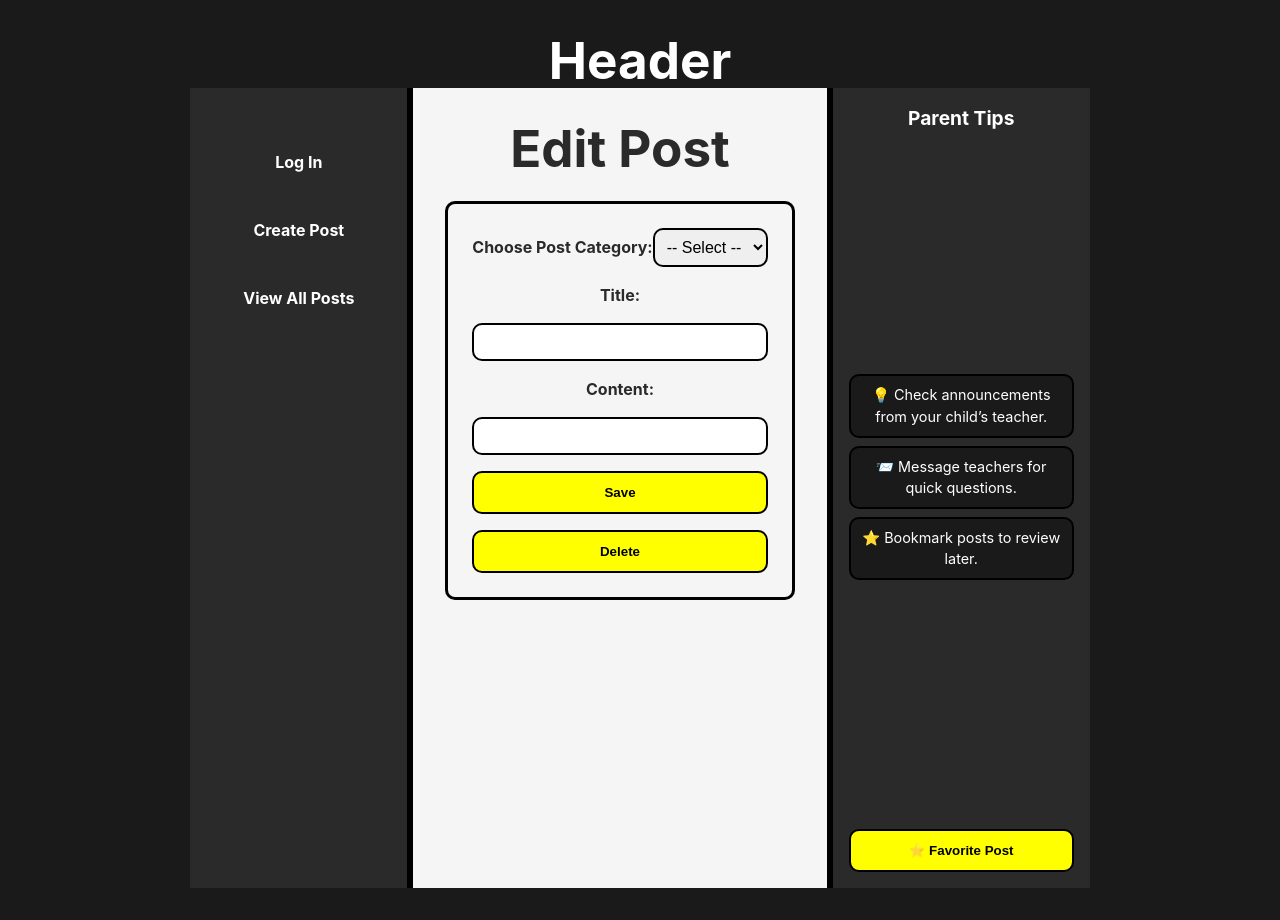
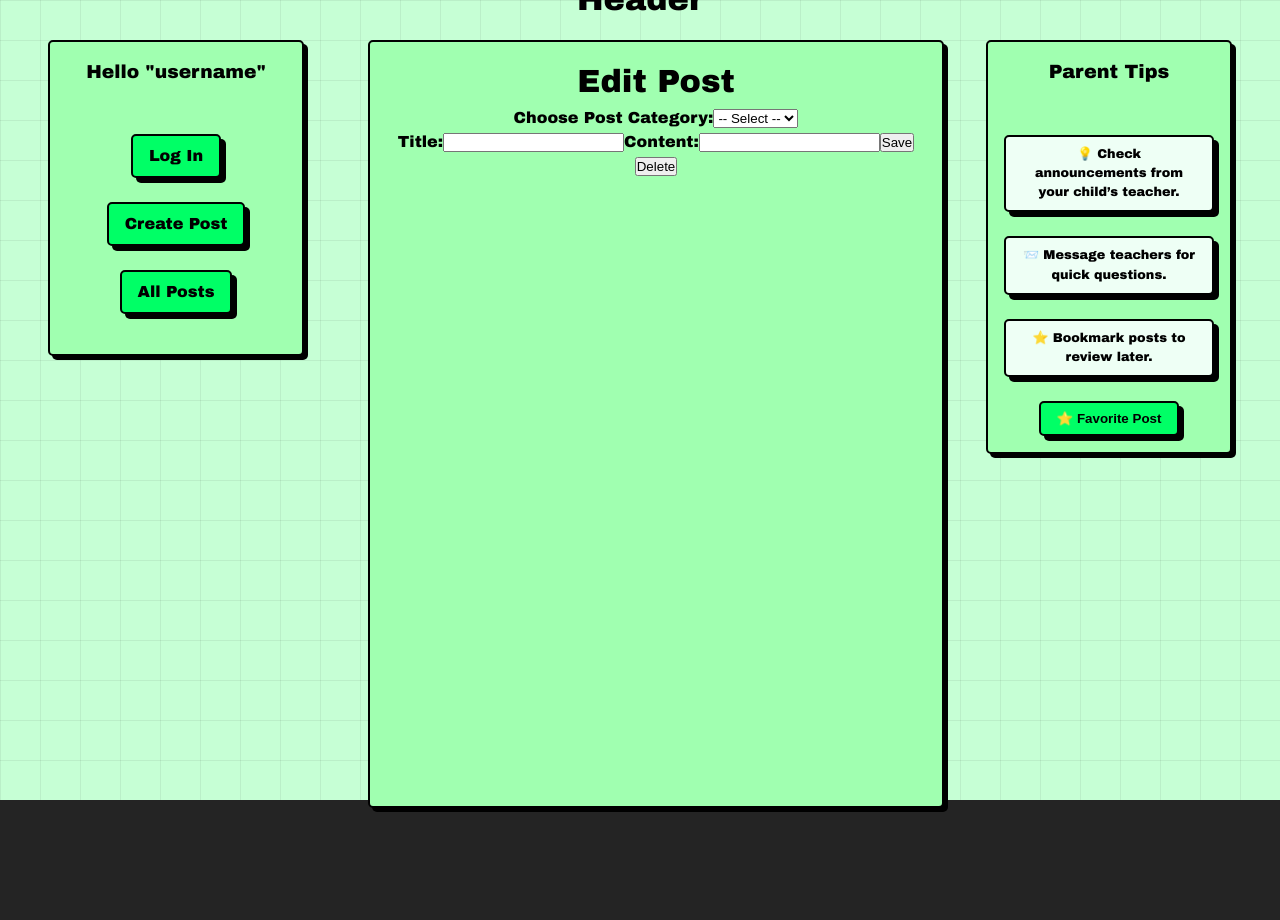
Before and after one commit to akeight/ClassConnect, a React (Vite) app: page /dashboard/edit/1 in a window 1280 px wide. After the commit the page ends 856 px from the top, so only its background shows below. Built offline with nearby package versions, Linux system fonts and the light colour scheme; no server answers; the database is empty.

Commit message:
added css styling

```diff
--- a/src/App.css
+++ b/src/App.css
@@ -32,87 +32,94 @@
   --radius: 10px;
 }
 
+/* Reset */
 * {
-  box-sizing: border-box;
   margin: 0;
   padding: 0;
+  box-sizing: border-box;
 }
 
+/* Grid background like your screenshot */
 body {
-  font-family: 'Inter', sans-serif;
-  background-color: var(--background);
-  color: #fff;
+  font-family: 'Arial Black', sans-serif;
+  background-color: #C6FFD5; /* or a light mint green */
+  background-image:
+    linear-gradient(#00000010 1px, transparent 1px),
+    linear-gradient(90deg, #00000010 1px, transparent 1px);
+  background-size: 40px 40px;
+  color: black;
+  width: 100vw;
+  height: 100vh;
+  display: flex;
+  justify-content: center;
+  align-items: center;
+}
+
+.container {
+  display: grid;
+  grid-template-columns: repeat(auto-fill, minmax(250px, 1fr));
+  gap: 1.5rem;
+  padding: 2rem;
 }
 
 /* ===== Dashboard Layout ===== */
 .dashboard-layout {
+  width: auto;
   display: grid;
-  grid-template-columns: 220px 1fr 260px;
+  grid-template-columns: 1fr 2fr 1fr;
   grid-template-rows: 100vh;
   overflow: hidden;
+  gap: 2rem;
+}
+
+/* ======= Buttons ======= */
+.button {
+  display: inline-block;
+  border-radius: 5px;
+  background-color: #00FF66;
+  border: 2px solid black;
+  padding: 0.5rem 1rem;
+  font-weight: bold;
+  cursor: pointer;
+  transition: 0.1s ease;
+  box-shadow: 5px 5px 0px var(--border-color);
+}
+
+.button:hover {
+  background-color: #00FF66;
+  transform: translate(3px, 3px);
+  box-shadow: none;
 }
 
 /* ===== Sidebar ===== */
-.sidebar {
-  background: var(--dark-ui);
-  display: flex;
-  flex-direction: column;
-  padding: 1rem;
-  border-right: 3px solid var(--border-color);
+
+.card ul {
+  list-style: none;
+  text-decoration: none;
+  padding: 0;
+  margin-top: 3rem;
 }
 
-.sidebar ul {
-  list-style: none;
-  padding: 0;
-  margin-top: 2rem;
+.card ul li {
+  padding: 0.5rem 1rem;
+  margin-bottom: 1.5rem;
 }
 
-.sidebar ul li {
-  margin-bottom: 1rem;
+.card a {
+  text-decoration: none;
+  color: #000;
 }
 
-.sidebar a {
-  color: #fff;
-  text-decoration: none;
-  font-weight: bold;
-  display: block;
-  padding: 0.75rem;
-  border: 2px solid transparent;
-  border-radius: var(--radius);
-  transition: 0.2s;
-}
-
-.sidebar a:hover {
-  background: var(--secondary);
-  border-color: var(--border-color);
-}
 
 /* ===== Main Content ===== */
-.main-content {
-  background: #f5f5f5;
-  color: #1a1a1a;
-  overflow-y: auto;
-  padding: 2rem;
-  border-left: 3px solid var(--border-color);
-  border-right: 3px solid var(--border-color);
-}
-
-/* Page headers */
-.main-content h1,
-.main-content h2 {
-  margin-bottom: 1.5rem;
-  color: var(--dark-ui);
+main {
+  width: 100%;
+  margin-right: 10px;
 }
 
 /* ===== Right Panel ===== */
 .right-panel {
-  background: var(--dark-ui);
-  color: #fff;
-  display: flex;
-  flex-direction: column;
-  justify-content: space-between;
-  padding: 1rem;
-  border-left: 3px solid var(--border-color);
+ margin-left: 10px;
 }
 
 .panel-header h3 {
@@ -126,29 +133,16 @@ body {
 }
 
 .tip-item {
-  background: var(--background);
+  background: #eefff5;
   border: 2px solid var(--border-color);
-  border-radius: var(--radius);
+  box-shadow: 5px 5px 0px var(--border-color);
+  border-radius: 5px;
   padding: 0.5rem;
   margin-bottom: 0.5rem;
-  font-size: 0.9rem;
+  font-size: 0.8rem;
+  font-weight: 500;
 }
 
-.quick-action {
-  width: 100%;
-  padding: 0.75rem;
-  background: var(--primary);
-  color: #000;
-  font-weight: bold;
-  border: 2px solid var(--border-color);
-  border-radius: var(--radius);
-  transition: 0.2s;
-}
-
-.quick-action:hover {
-  background: var(--secondary);
-  color: #fff;
-}
 
 /* ===== Post Cards / Grid ===== */
 .grid {
@@ -158,20 +152,18 @@ body {
 }
 
 .card {
-  background: var(--panel-bg);
-  border: 0.25px solid var(--border-color);
-  box-shadow: #2a2a2a77 3px 6px;
+  border: 2px solid var(--border-color, #000);
+  box-shadow: 4px 4px 0px var(--border-color);
+  border-radius: 5px;
+  background-color: #A0FFB0; /* accent color */
   padding: 1rem;
-  border-radius: var(--radius);
-  display: flex;
-  flex-direction: column;
-  align-items: center;
-  text-align: center;
-  transition: 0.2s ease;
+  margin: 1rem;
+  font-weight: bold;
 }
 
-.card:hover {
-  transform: translateY(-3px);
+.card-header {
+  margin-bottom: 0.5rem;
+  font-size: 1.2rem;
 }
 
 .card img {
@@ -183,48 +175,22 @@ body {
 }
 
 /* ===== Forms ===== */
-form.hard-shadow {
+
+.add-post {
   display: flex;
   flex-direction: column;
-  gap: 1rem;
-  background: var(--panel-bg);
-  padding: 1.5rem;
-  border: 3px solid var(--border-color);
-  border-radius: var(--radius);
-  max-width: 500px;
-  margin: 1rem auto;
 }
 
-form.hard-shadow label {
-  font-weight: bold;
-  color: var(--dark-ui);
+form.add-post select {
+  padding: 0.25rem;
+  font-size: 1rem;
+  border: 2px solid var(--border-color);
+  border-radius: 5px;
 }
 
-form.hard-shadow input,
-form.hard-shadow select {
-  padding: 0.5rem;
-  font-size: 1rem;
-  border: 2px solid var(--border-color);
-  border-radius: var(--radius);
-}
-
-form.hard-shadow button,
-form.hard-shadow input[type="submit"] {
-  padding: 0.75rem 1rem;
-  font-weight: bold;
-  background: var(--primary);
-  border: 2px solid var(--border-color);
-  cursor: pointer;
-  border-radius: var(--radius);
-}
-
-form.hard-shadow button:hover,
-form.hard-shadow input[type="submit"]:hover {
-  background: var(--secondary);
-  color: #fff;
-}
 
 /* ===== Login Page ===== */
+
 .login-page {
   display: flex;
   flex-direction: column;
@@ -241,35 +207,71 @@ form.hard-shadow input[type="submit"]:hover {
   margin-bottom: 1rem;
 }
 
-.name-input {
+.input {
   margin-top: 1rem;
   padding: 0.5rem 1rem;
   font-size: 1rem;
-  border: 3px solid var(--border-color, #000);
-  border-radius: var(--radius);
-  width: 200px;
+  border: 2px solid var(--border-color, #000);
+  box-shadow: 5px 5px 0px var(--border-color);
+  border-radius: 5px;
+  width: 180px;
   text-align: center;
+
 }
 
+.input:hover {
+  box-shadow: none;
+}
 
 .role-buttons {
   display: flex;
+  justify-content: center;
   gap: 1rem;
   margin-top: 1.5rem;
+  margin-bottom: 1rem;
 }
 
 .role-buttons button {
-  padding: 0.75rem 1.5rem;
-  font-size: 1.1rem;
+  display: inline-block;
+  border-radius: 5px;
+  background-color: #eefff5;
+  border: 2px solid black;
+  padding: 0.5rem 1rem;
   font-weight: bold;
-  border: 3px solid var(--border-color);
-  background: var(--primary);
-  color: #000;
-  border-radius: var(--radius);
-  transition: 0.2s ease;
+  cursor: pointer;
+  transition: 0.1s ease;
+  box-shadow: 5px 5px 0px var(--border-color);
 }
 
-.role-buttons button:hover {
-  background: var(--secondary);
-  color: #fff;
+.role-buttons button:active {
+  background-color: #00FF66;
+  transform: translate(3px, 3px);
+  box-shadow: none;
 }
+
+.alert {
+  border: 4px solid black;
+  background-color: #66FF99;
+  padding: 0.75rem 1rem;
+  font-weight: bold;
+  margin: 1rem 0;
+}
+
+.alert.success {
+  background-color: #99FF66;
+}
+
+.alert.error {
+  background-color: #FF6666;
+}
+
+.image-block {
+  border: 4px solid black;
+  margin-top: 1rem;
+}
+
+.image-block img {
+  display: block;
+  width: 100%;
+  height: auto;
+}
--- a/src/components/AddPostForm.jsx
+++ b/src/components/AddPostForm.jsx
@@ -5,7 +5,7 @@ function AddPostForm({ postData, handleChange, handleCategoryChange, onSubmit})
 
   return (
     <>
-    <form onSubmit={onSubmit} className="hard-shadow">
+    <form onSubmit={onSubmit} className="add-post">
       <h1>Craft a Post</h1>
 
       {/* 1. Category Selection */}
@@ -31,6 +31,7 @@ function AddPostForm({ postData, handleChange, handleCategoryChange, onSubmit})
         <label>Title:</label>
           <input
             type="text"
+            className="input"
             name="title"
             value={postData.title}
             onChange={handleChange}
@@ -39,6 +40,7 @@ function AddPostForm({ postData, handleChange, handleCategoryChange, onSubmit})
         <label>Post Content:</label>
           <input
             type="text"
+            className="input"
             name="content"
             value={postData.content || ""}
             onChange={handleChange}
@@ -46,7 +48,7 @@ function AddPostForm({ postData, handleChange, handleCategoryChange, onSubmit})
       </div>
 
       <div className="input-btns">
-        <button type="submit" disabled={!postData.title}>
+        <button className="button" type="submit" disabled={!postData.title}>
           {pending ? "Adding..." : "Add Post!"}
         </button>
       </div>
--- a/src/components/PostList.jsx
+++ b/src/components/PostList.jsx
@@ -4,7 +4,7 @@ function PostList({ postData, currentUser }) {
 
   return (
 
-    <div className="grid">
+    <div className="card">
       {postData.map((post) => (
         <PostCard key={post.id} postData={post} currentUser={currentUser} />
       ))}
--- a/src/components/RightPanel.jsx
+++ b/src/components/RightPanel.jsx
@@ -20,7 +20,7 @@ const RightPanel = ({ role }) => {
   }, [role]);
 
   return (
-    <aside className="right-panel">
+    <aside className="card">
       <div className="panel-header">
         <h3>{role === "teacher" ? "Teacher Tools" : "Parent Tips"}</h3>
       </div>
@@ -35,9 +35,9 @@ const RightPanel = ({ role }) => {
 
       <div className="panel-footer">
         {role === "teacher" ? (
-          <button className="quick-action">+ Add Post</button>
+          <button className="button">+ Add Post</button>
         ) : (
-          <button className="quick-action">⭐ Favorite Post</button>
+          <button className="button">⭐ Favorite Post</button>
         )}
       </div>
     </aside>
--- a/src/components/Sidebar.jsx
+++ b/src/components/Sidebar.jsx
@@ -2,15 +2,18 @@ import {Link} from "react-router-dom"
 
 const Sidebar = () => {
     return (
-        <aside className="sidebar">
-            <div className="sidebar-components">
-                <ul>
-                  <li><Link to="/">Log In</Link></li>
-                  <li><Link to="/dashboard/new-post">Create Post</Link></li>
-                  <li><Link to="/dashboard">View All Posts</Link></li>
+        <aside className="card">
 
-                </ul>
-            </div>
+                <div className="sidebar-components">
+                    <h3>Hello "username"</h3>
+                    <ul>
+                    <li className="button"><Link to="/">Log In</Link></li>
+                    <li className="button"><Link to="/dashboard/new-post">Create Post</Link></li>
+                    <li className="button"><Link to="/dashboard">All Posts</Link></li>
+
+                    </ul>
+                </div>
+
         </aside>
      );
 }
--- a/src/index.css
+++ b/src/index.css
@@ -12,25 +12,3 @@
   -webkit-font-smoothing: antialiased;
   -moz-osx-font-smoothing: grayscale;
 }
-
-a {
-  font-weight: 500;
-  color: #646cff;
-  text-decoration: inherit;
-}
-a:hover {
-  color: #535bf2;
-}
-
-body {
-  margin: 0;
-  display: flex;
-  place-items: center;
-  min-width: 320px;
-  min-height: 100vh;
-}
-
-h1 {
-  font-size: 3.2em;
-  line-height: 1.1;
-}
--- a/src/pages/AddPostPage.jsx
+++ b/src/pages/AddPostPage.jsx
@@ -51,8 +51,10 @@ const AddPostPage = ({ currentUser }) => {
   };
 
   return (
-    <>
-      <h1>Add New Post</h1>
+    <div className="card">
+      <div className="card-header">
+        <h1>Add New Post</h1>
+      </div>
       <AddPostForm
         postData={postData}
         handleChange={handleChange}
@@ -60,7 +62,7 @@ const AddPostPage = ({ currentUser }) => {
         onSubmit={handleSumbit}
         loading={loading}
       />
-    </>
+    </div>
   );
 }
 
--- a/src/pages/DashboardPage.jsx
+++ b/src/pages/DashboardPage.jsx
@@ -9,11 +9,15 @@ const DashboardPage = ({ role }) => {
     <>
         <Header />
         <div className="dashboard-layout">
-            <Sidebar role={role} />
-            <main className="main-content">
-                <Outlet /> {/* Renders nested dashboard pages */}
+            <aside className="sidebar">
+              <Sidebar role={role} />
+            </aside>
+            <main className="card">
+              <Outlet /> {/* Renders nested dashboard pages */}
             </main>
-            <RightPanel role={role} />
+            <aside className="right-panel">
+              <RightPanel role={role} />
+            </aside>
         </div>
     </>
   );
--- a/src/pages/HomePage.jsx
+++ b/src/pages/HomePage.jsx
@@ -37,9 +37,8 @@ const HomePage = ({ setCurrentUser }) => {
   };
 
   return (
-    <div className="login-page">
       <Login onSubmit={handleLogin} loading={loading} />
-    </div>
+
   );
 };
 
```
Also changed, not shown: src/components/Layout.jsx (deleted, +0 -21 lines), src/components/Login.jsx (+12 -5 lines), src/pages/ViewAllPostsPage.jsx (+5 -3 lines), 1 other file (tests, documents, lock files or other folders).
